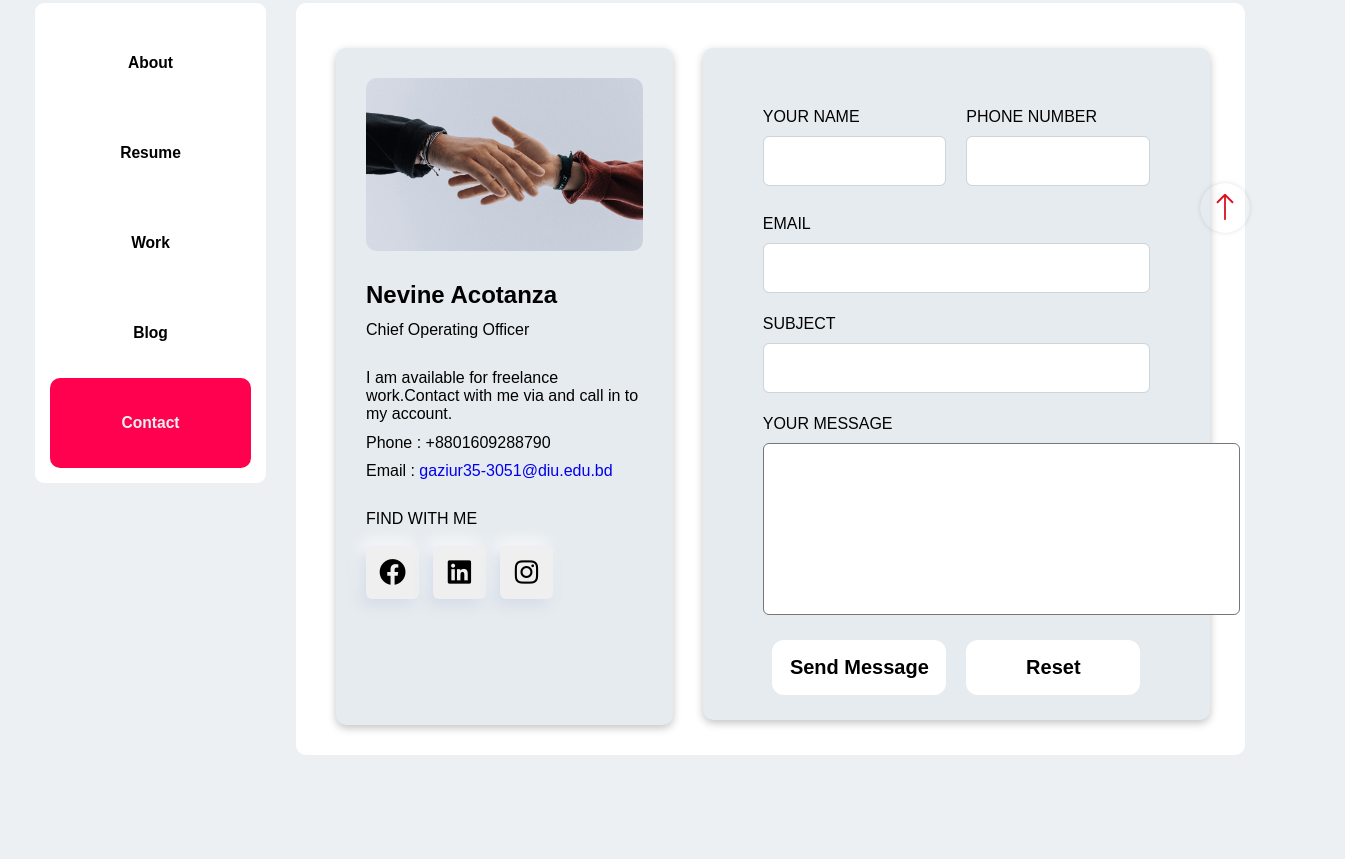
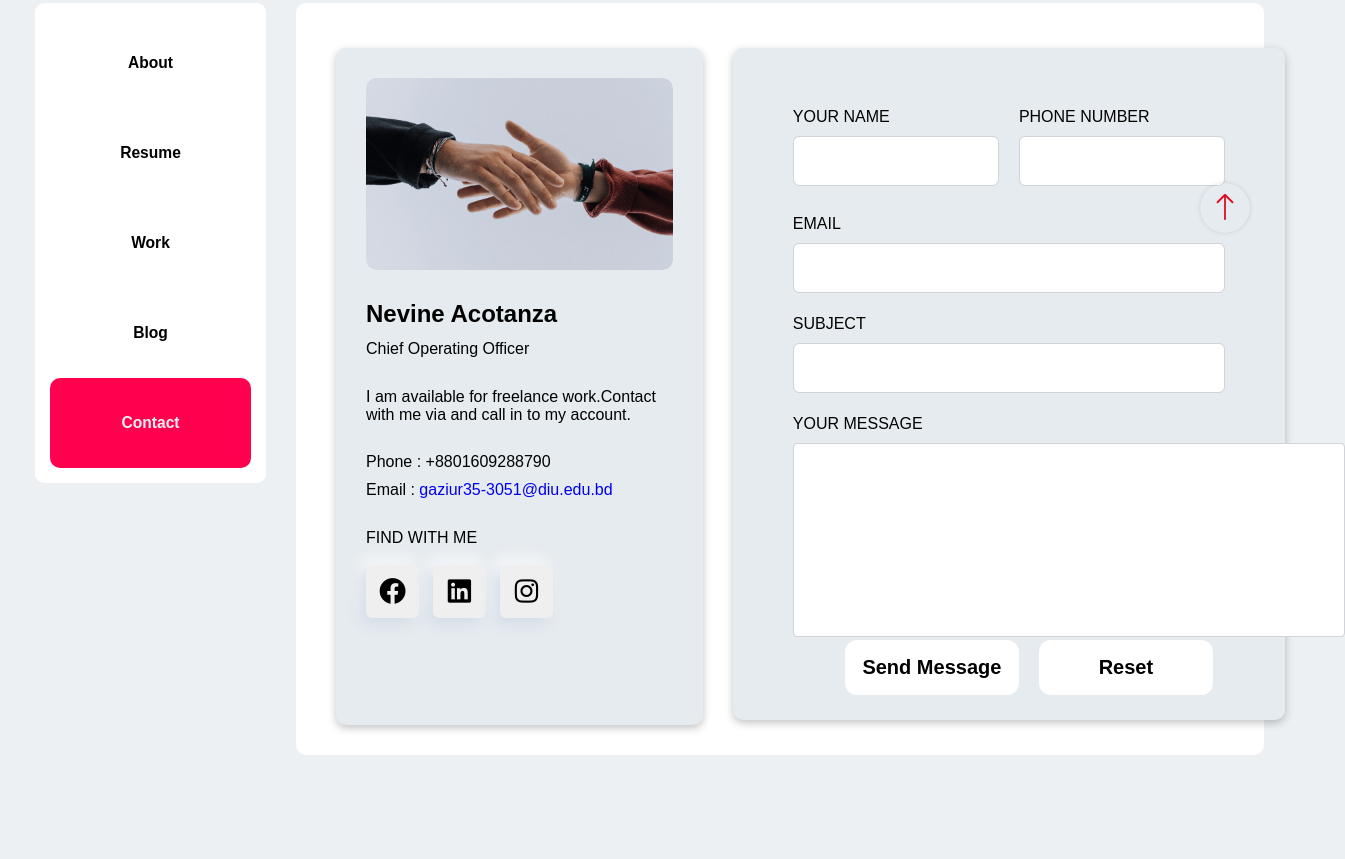
Before and after one commit to shishir3051/Portfolio-plus, a plain HTML site: page pages/contact.html in a window 1280 px wide. Shown: the part 537-1396 px from the top of the page, 1345 px wide, since content can reach past the window. Drawn offline with nearby package versions, Linux system fonts and the light colour scheme.

Commit message:
all pages design complete

```diff
--- a/assets/styles/contact.css
+++ b/assets/styles/contact.css
@@ -202,6 +202,7 @@ textarea {
     justify-content: center;
     text-align: center;
     gap: 20px;
+    padding-left: 40px;
 }
 .form-button button {
     width: 174px;
@@ -211,6 +212,7 @@ textarea {
     border-radius: 12px;
     font-weight: bold;
     border: none;
+
     background-color: var(--header-bg);
 }
 .form-button button:hover {
--- a/assets/styles/global.css
+++ b/assets/styles/global.css
@@ -374,12 +374,12 @@ footer a:hover span::after {
 	}
 }
 .form-control {
-    display: block;
-    width: 100%;
+    /* display: block; */
+    /* width: 100%; */
     padding: 0.375rem 0.75rem;
     font-size: 1rem;
     font-weight: 400;
-    line-height: 1.5;
+    /* line-height: 1.5; */
     color: #212529;
     background-color: #fff;
     background-clip: padding-box;
--- a/pages/contact.html
+++ b/pages/contact.html
@@ -250,6 +250,7 @@
                                             >YOUR MESSAGE</label
                                         >
                                         <textarea
+                                         class="form-control"
                                             name="subject"
                                             id="subject"
                                             cols="55"
```
